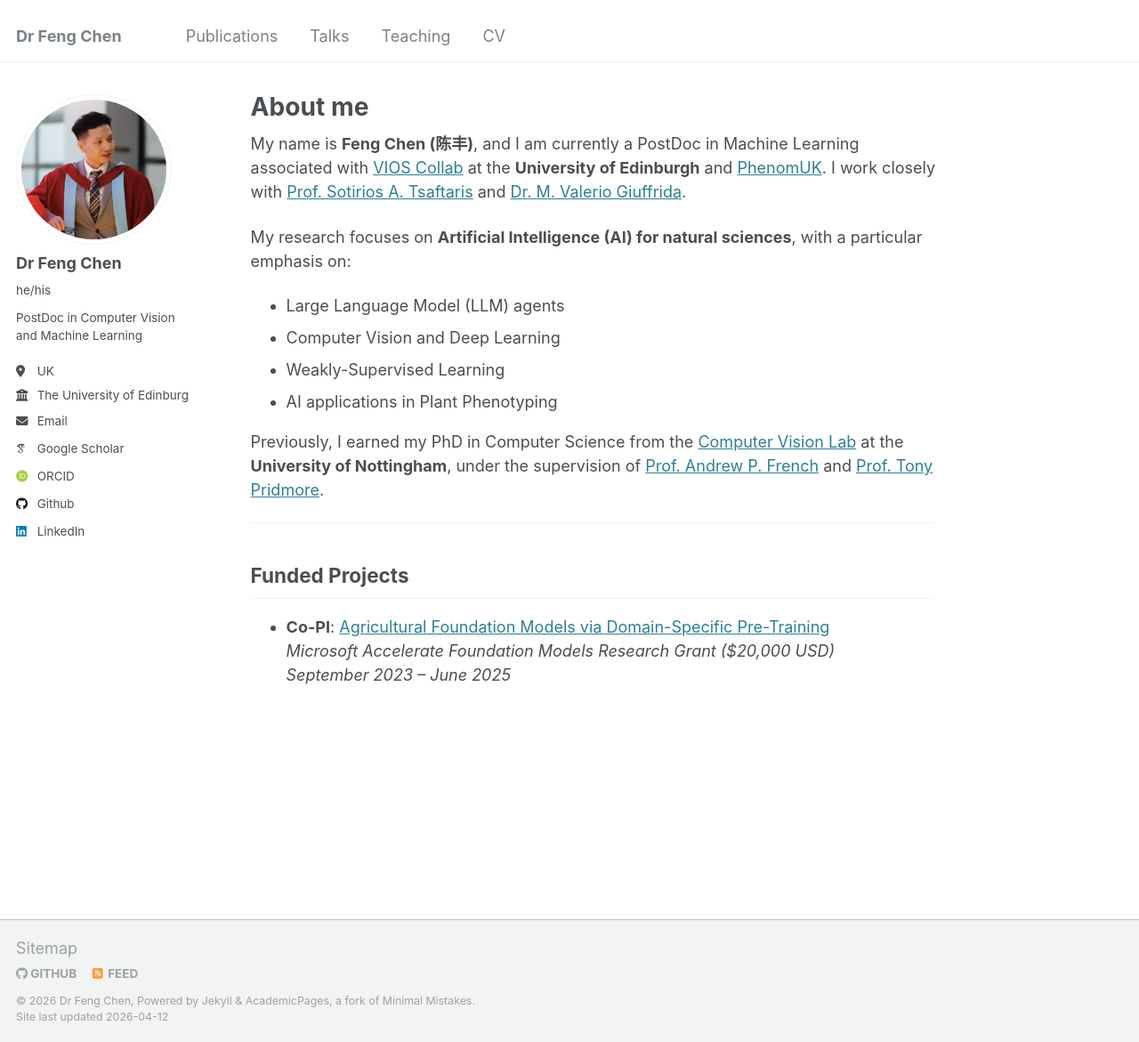
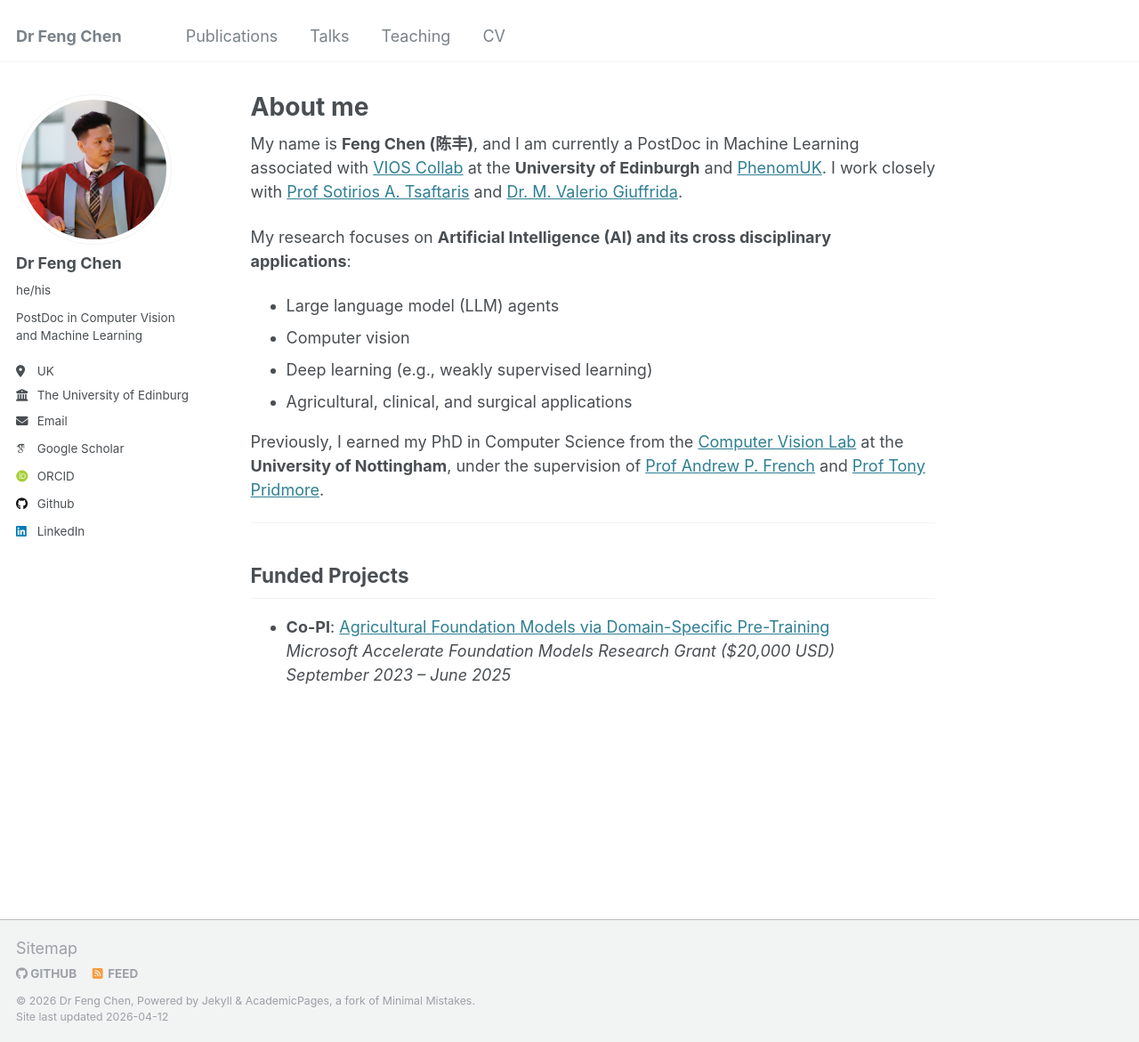
Before and after one commit to fengchen025/fengchen025.github.io, a Jekyll site: the page built from _pages/about.md, in a window 1280 px wide and 1171 px high. Shown: the whole window at 89% size. Built offline with Jekyll 4.4.1, drawn with Linux system fonts in a browser that asks for light colours; some web fonts are replaced.

Commit message:
Update about.md

```diff
--- a/_pages/about.md
+++ b/_pages/about.md
@@ -7,15 +7,15 @@ redirect_from:
   - /about.html
 ---
 
-My name is **Feng Chen (陈丰)**, and I am currently a PostDoc in Machine Learning associated with [VIOS Collab](https://vios.science/) at the **University of Edinburgh** and [PhenomUK](https://phenomuk.org/). I work closely with [Prof. Sotirios A. Tsaftaris](https://vios.science/) and [Dr. M. Valerio Giuffrida](https://www.valeriogiuffrida.academy/wp/).
+My name is **Feng Chen (陈丰)**, and I am currently a PostDoc in Machine Learning associated with [VIOS Collab](https://vios.science/) at the **University of Edinburgh** and [PhenomUK](https://phenomuk.org/). I work closely with [Prof Sotirios A. Tsaftaris](https://vios.science/) and [Dr. M. Valerio Giuffrida](https://www.valeriogiuffrida.academy/wp/).
 
-My research focuses on **Artificial Intelligence (AI) for natural sciences**, with a particular emphasis on:
-- Large Language Model (LLM) agents
-- Computer Vision and Deep Learning
-- Weakly-Supervised Learning
-- AI applications in Plant Phenotyping
+My research focuses on **Artificial Intelligence (AI) and its cross disciplinary applications**:
+- Large language model (LLM) agents
+- Computer vision
+- Deep learning (e.g., weakly supervised learning)
+- Agricultural, clinical, and surgical applications
 
-Previously, I earned my PhD in Computer Science from the [Computer Vision Lab](https://www.nottingham.ac.uk/research/groups/cvl/) at the **University of Nottingham**, under the supervision of [Prof. Andrew P. French](https://www.nottingham.ac.uk/research/groups/cvl/people/andrew.p.french) and [Prof. Tony Pridmore](https://people.cs.nott.ac.uk/psztpp/).
+Previously, I earned my PhD in Computer Science from the [Computer Vision Lab](https://www.nottingham.ac.uk/research/groups/cvl/) at the **University of Nottingham**, under the supervision of [Prof Andrew P. French](https://www.nottingham.ac.uk/research/groups/cvl/people/andrew.p.french) and [Prof Tony Pridmore](https://people.cs.nott.ac.uk/psztpp/).
 
 ---
 
```
